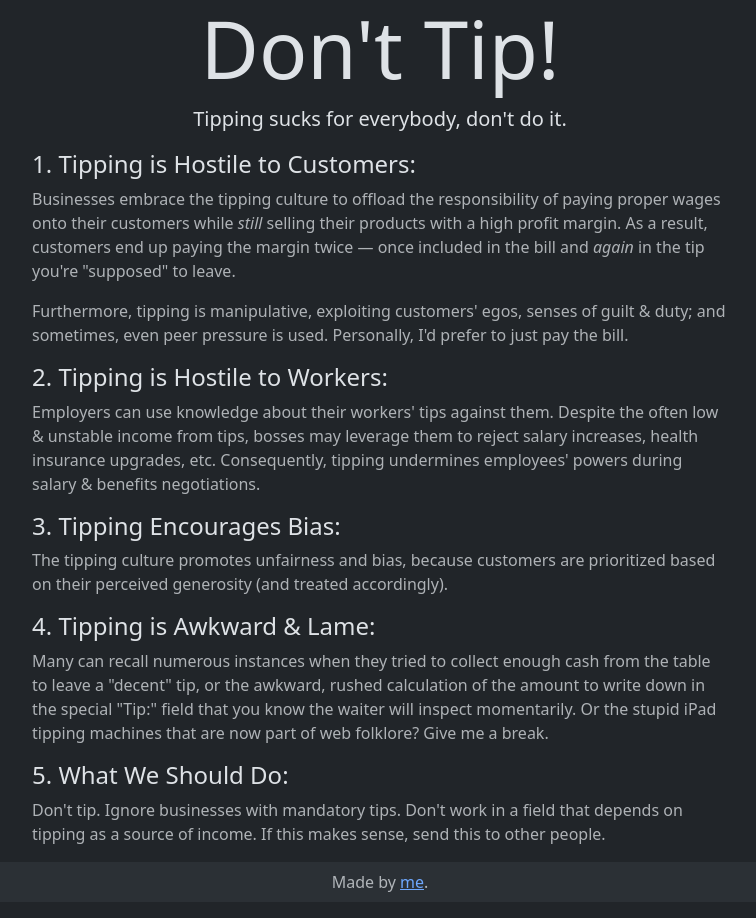
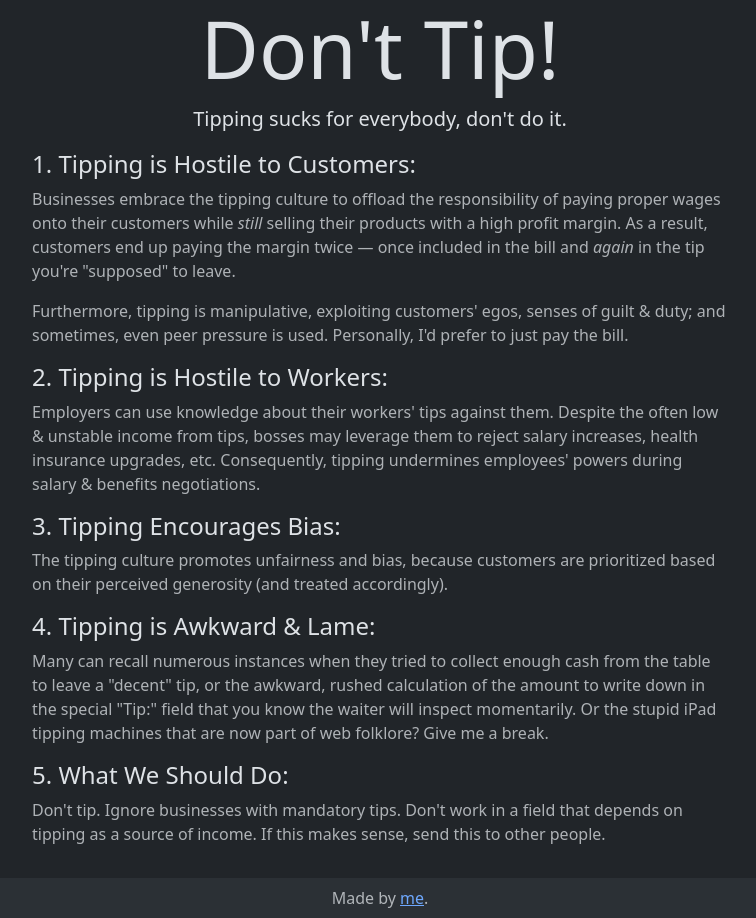
Before and after one commit to egor-tensin/fucktipp.ing, a Jekyll site: the page built from src/index.html, in a window 1280 px wide. Shown: the whole page, without its empty margins (260-1016 px from the left). Built offline with Jekyll 4.4.1, drawn with Linux system fonts in a browser that asks for light colours.

Commit message:
more space above footer

```diff
--- a/src/_layouts/page.html
+++ b/src/_layouts/page.html
@@ -31,7 +31,7 @@ footer {
     </style>
   </head>
   <body>
-    <main>
+    <main class="mb-3">
       {{ content }}
     </main>
     <footer class="bg-body-tertiary py-2">
```
